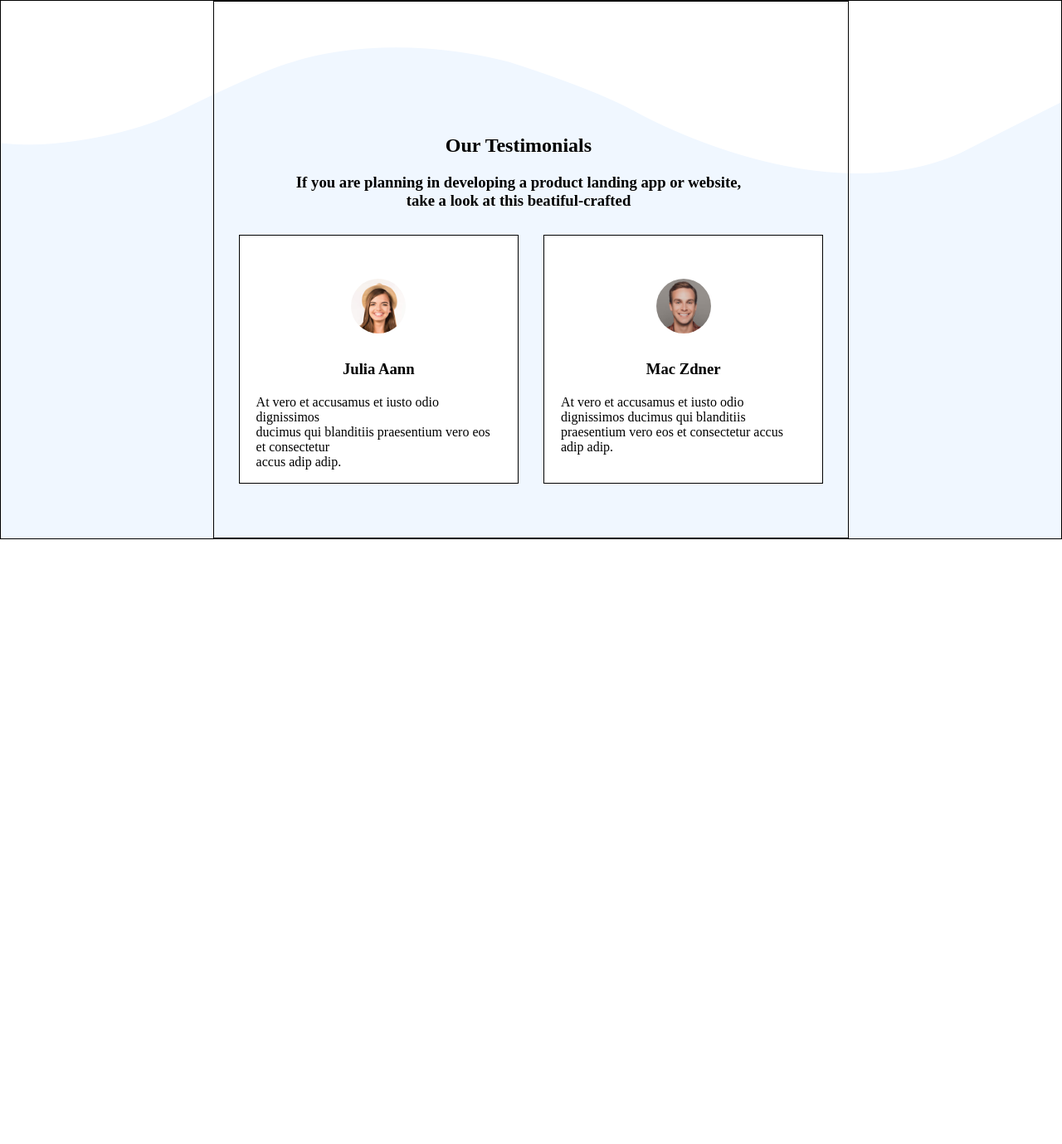
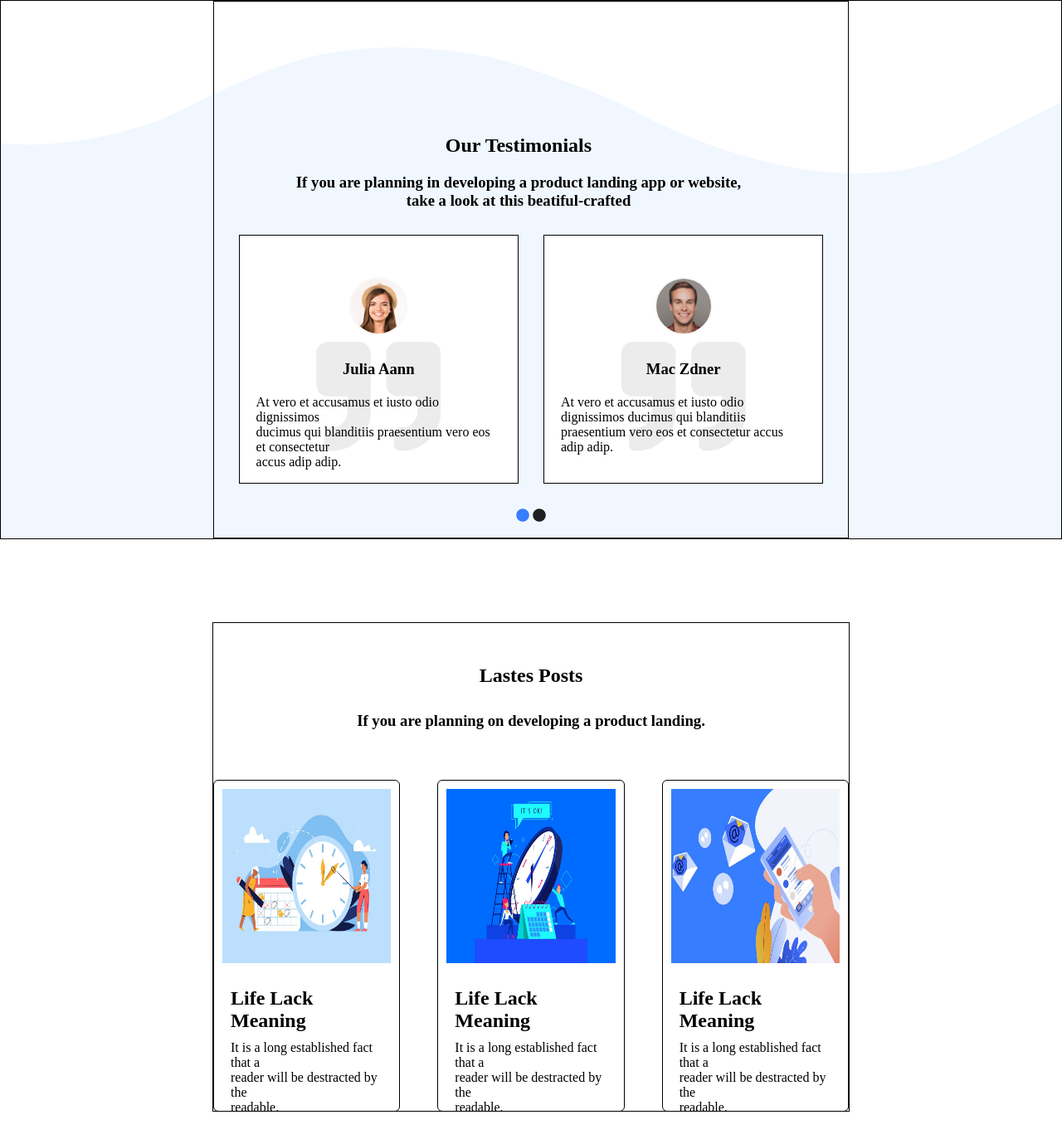
Before and after one commit to diegodev25/proj-html-vuejs, a plain HTML site: page index.html in a window 1280 px wide. Shown: the part 2713-4092 px from the top of the page at 83% size. Before the commit the page ends 3363 px from the top, so only its background shows below. Drawn offline with nearby package versions, Linux system fonts and the light colour scheme.

Commit message:
Struttura base sezione posts html css

```diff
--- a/index.html
+++ b/index.html
@@ -206,15 +206,41 @@
         <h2>Our Testimonials</h2>
         <h3>If you are planning in developing a product landing app or website,<br>take a look at this beatiful-crafted</h3>
         <div class="testimonial">
+          <i class="fas fa-quote-right"></i>
           <img src="img/26.jpeg" alt="">
           <h3>Julia Aann</h3>
           <p>At vero et accusamus et iusto odio dignissimos<br>ducimus qui blanditiis praesentium vero eos et consectetur<br>accus adip adip.</p>
         </div>
         <div class="testimonial">
+          <i class="fas fa-quote-right"></i>
           <img src="img/27.jpeg" alt="">
           <h3>Mac Zdner</h3>
           <p>At vero et accusamus et iusto odio dignissimos ducimus qui blanditiis praesentium vero eos et consectetur accus adip adip.</p>
         </div>
+        <div class="circle">
+          <i class="fas fa-circle"></i>
+          <i class="fas fa-circle"></i>
+        </div>
+      </div>
+    </section>
+    <!-- SECTION POSTS -->
+    <section class="section-posts">
+      <h1>Lastes Posts</h1>
+      <h3>If you are planning on developing a product landing.</h3>
+      <div class="item-posts">
+        <img src="img/19.jpg" alt="">
+        <h2>Life Lack Meaning</h2>
+        <p>It is a long established fact that a<br>reader will be destracted by the<br>readable.</p>
+      </div>
+      <div class="item-posts">
+        <img src="img/18.jpg" alt="">
+        <h2>Life Lack Meaning</h2>
+        <p>It is a long established fact that a<br>reader will be destracted by the<br>readable.</p>
+      </div>
+      <div class="item-posts">
+        <img src="img/17.jpg" alt="">
+        <h2>Life Lack Meaning</h2>
+        <p>It is a long established fact that a<br>reader will be destracted by the<br>readable.</p>
       </div>
     </section>
     <script src="js/script.js"></script>
--- a/style.css
+++ b/style.css
@@ -313,14 +313,25 @@ a {
 }
 
 .testimonial {
+  position: relative;
   float: left;
   width: calc((100% / 2) - 30px);
   height: 300px;
-  margin-top: 30px;
+  margin: 30px 0px 30px 20px;
   margin-left: 30px;
   padding: 20px;
   border: 1px solid black;
-  background-color: white;
+  background-color: #FFFFFF;
+}
+
+.testimonial > i {
+  position: absolute;
+  top: 65%;
+  left: 50%;
+  transform: translate(-50%, -50%);
+  font-size: 150px;
+  color: #00000026;
+  opacity: 0.5;
 }
 
 .testimonial > img {
@@ -328,10 +339,72 @@ a {
   width: 70px;
   margin: 30px auto;
   border-radius: 50%;
-  border: 2px solid white;
+  border: 2px solid #00000008;
 }
 
 .testimonial > h3 {
   text-align: center;
   margin-bottom: 20px;
 }
+
+.circle {
+  padding-left: 30px;
+  text-align: center;
+}
+
+.circle > i:nth-child(1) {
+  color: #377DFF;
+}
+
+.circle > i:nth-child(2) {
+  color: #1E1E1E;
+}
+
+/* -------- */
+/* SECTION POSTS RULES */
+.section-posts {
+  width: 60%;
+  margin: 100px auto;
+  height: 590px;
+  border: 1px solid black
+}
+
+.section-posts h1 {
+  margin-top: 50px;
+  text-align: center;
+}
+
+.section-posts h3 {
+  margin-top: 30px;
+  margin-bottom: 60px;
+  text-align: center;
+}
+
+.item-posts {
+  float: left;
+  margin-left: 45px;
+  padding: 10px;
+  width: calc((100% / 3) - 30px);
+  height: 400px;
+  border-radius: 6px;
+  border: 1px solid black;
+}
+
+.item-posts:nth-child(3) {
+  margin-left: 0px;
+}
+
+.item-posts > img {
+  width: 100%;
+  height: 210px;
+  margin-bottom: 25px;
+}
+
+.item-posts > h2 {
+  margin-left: 10px;
+  margin-bottom: 10px;
+}
+
+.item-posts > p {
+  margin-left: 10px;
+}
```
Also changed, not shown: img/quote-right-solid.svg (added), 1 other file.
